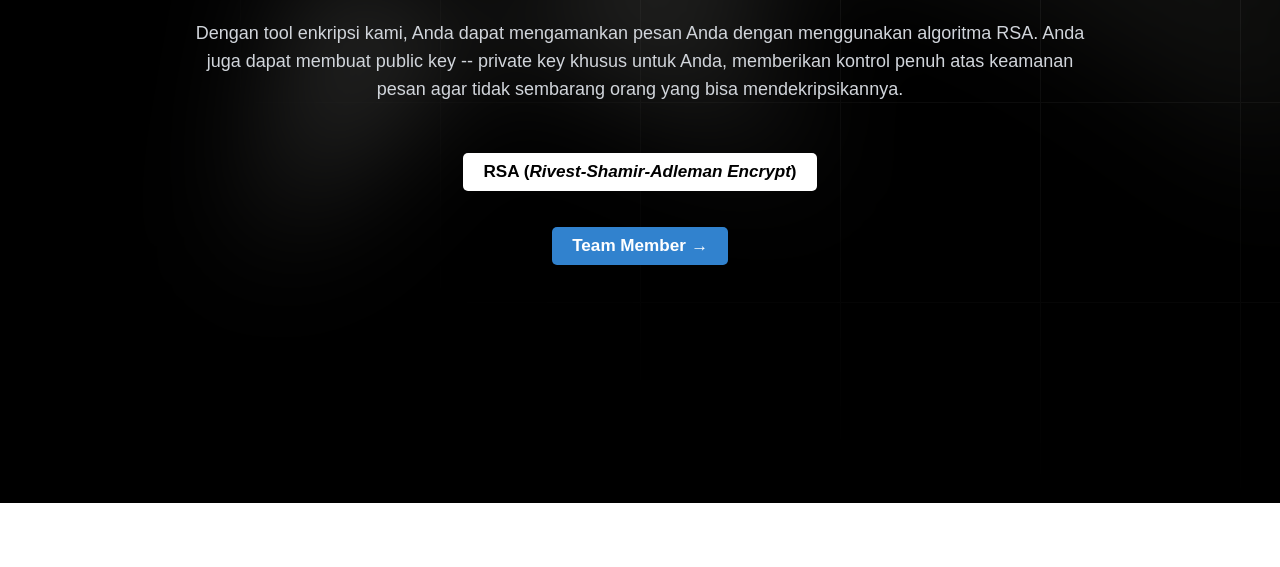
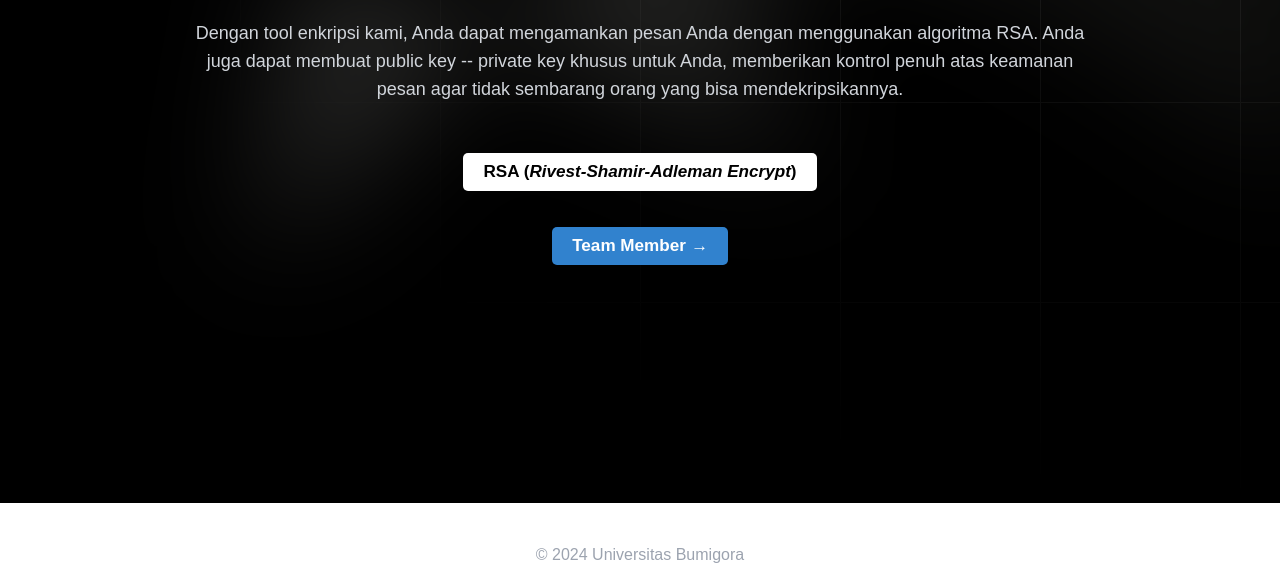
Before and after one commit to 0xprune/0xCrypt, a plain HTML site: page index.html in a window 1280 px wide. Shown: the part 297-864 px from the top of the page. Before the commit the page ends 800 px from the top, so only its background shows below. Drawn offline with nearby package versions, Linux system fonts and the light colour scheme; a web font is replaced by a local one.

```diff
--- a/index.html
+++ b/index.html
@@ -124,5 +124,8 @@
         </div>
       </div>
     </div>
+    <footer class="text-center text-gray-400 mt-10">
+      <p>&copy; 2024 Universitas Bumigora</p>
+    </footer>
   </body>
 </html>
```
